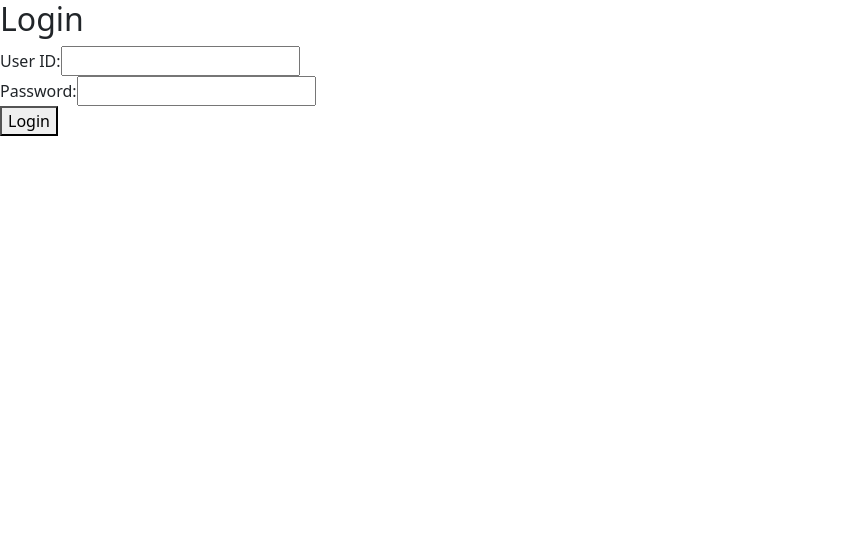
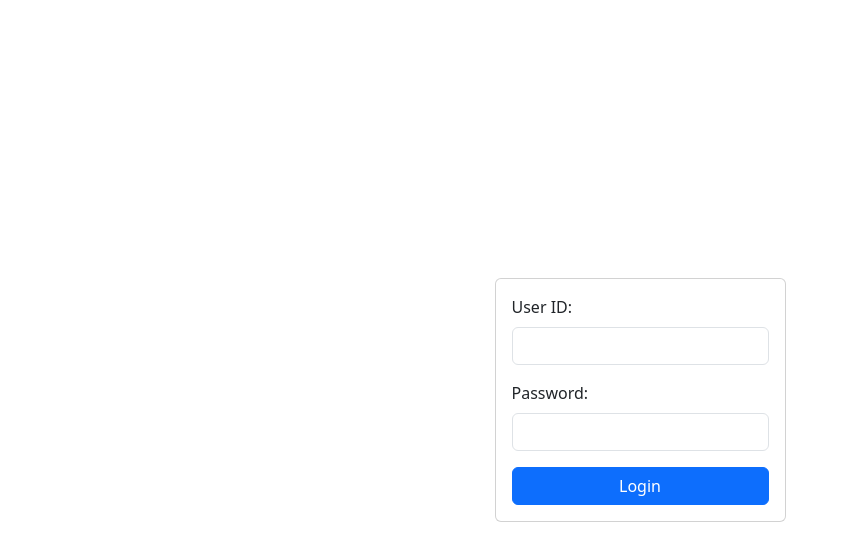
Before and after one commit to kadodkajan/shm_stores, a React (Create React App) app: page / in a window 1280 px wide. Shown: the top 560 px of the page, without its empty margins (0-849 px from the left). Built offline with nearby package versions, Linux system fonts and the light colour scheme.

Commit message:
login page ui changed

```diff
--- a/src/components/Login/index.js
+++ b/src/components/Login/index.js
@@ -28,53 +28,62 @@ const Login = () => {
         if (data.status === "success") {
           Cookies.set("user", JSON.stringify(data.user));
 
-
-          if (data.user.user_location ==="Railside"){
-
+          if (data.user.user_location === "Railside") {
             navigate("/commisary");
-
-          }
-          else{
+          } else {
             navigate("/stores");
           }
         } else {
           setError(data.message);
         }
       } else {
-        setError("An error occured during login.");
+        setError("An error occurred during login.");
       }
     } catch (error) {
-      setError("An error occurred durings login.");
+      setError("An error occurred during login.");
     }
   };
 
   return (
-    <div>
-      <h2>Login</h2>
+    <div className="container d-flex justify-content-center align-items-center vh-100">
+      <div className="card">
+        <div className="card-body">
           <form>
-        <div>
-          <label htmlFor="user_id">User ID:</label>
+            <div className="mb-3">
+              <label htmlFor="user_id" className="form-label">
+                User ID:
+              </label>
               <input
                 type="text"
                 id="user_id"
+                className="form-control"
                 value={user_id}
                 onChange={(e) => setUserid(e.target.value)}
               />
             </div>
-        <div>
-          <label htmlFor="password">Password:</label>
+            <div className="mb-3">
+              <label htmlFor="user_auth" className="form-label">
+                Password:
+              </label>
               <input
-            type="text"
+                type="password"
                 id="user_auth"
+                className="form-control"
                 value={user_auth}
                 onChange={(e) => setUserauth(e.target.value)}
               />
             </div>
-        <button type="button" onClick={handleLogin}>
+            <button
+              type="button"
+              className="btn btn-primary w-100"
+              onClick={handleLogin}
+            >
               Login
             </button>
-        {error && <p style={{ color: "red" }}>{error}</p>}
+            {error && <p className="mt-3 text-danger text-center">{error}</p>}
           </form>
+        </div>
+      </div>
     </div>
   );
 };
```
Lines whose indentation alone changed are shown as unchanged.
